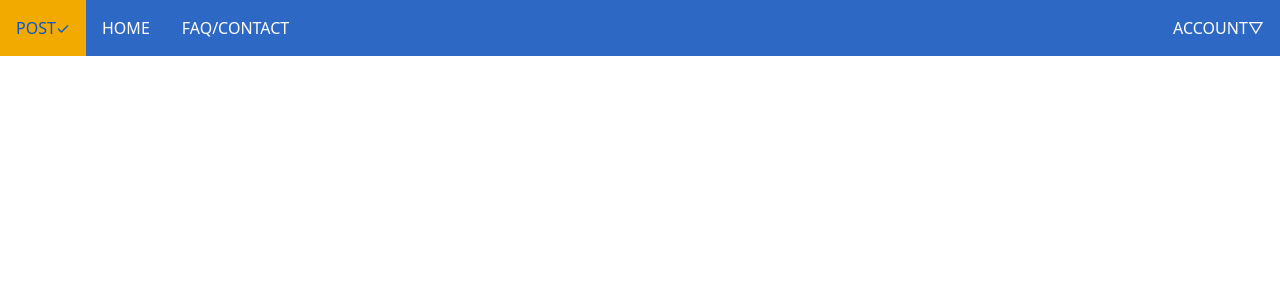
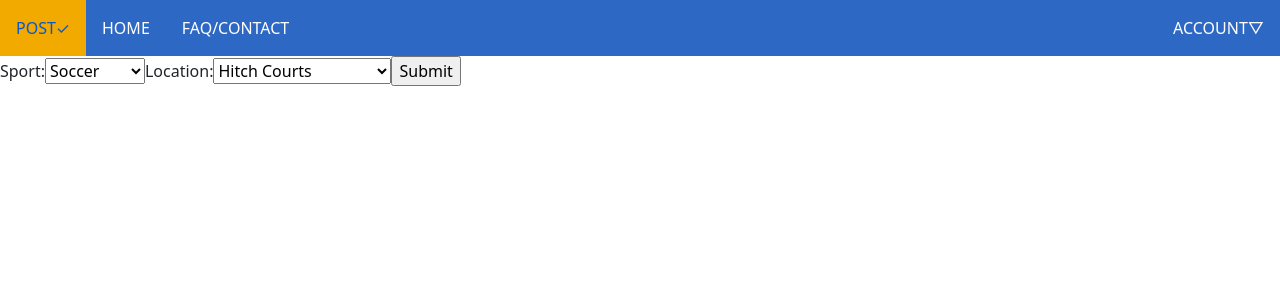
Before and after one commit to maxdalton01/bSports, a React (Create React App) app in the folder frontend/: page /Post in a window 1280 px wide. Shown: the top 300 px of the page. Built offline with nearby package versions, Linux system fonts and the light colour scheme.

Commit message:
Added framework for posting events

```diff
--- a/frontend/src/App.js
+++ b/frontend/src/App.js
@@ -6,6 +6,7 @@ import homePage from "./components/homePage";
 import {BrowserRouter, Route, Switch} from 'react-router-dom';
 import '../node_modules/bootstrap/dist/css/bootstrap.min.css';
 import CreateAcc from "./components/CreateAcc";
+import PostEvent from "./components/postEvent";
 import FAQ from "./components/FAQ";
 function App() {
 	return(
@@ -16,7 +17,7 @@ function App() {
 				<Route path = "/" exact component={homePage} />
 				<Route path = "/logout" exact/>
 				<Route path = "/Profile" exact component = {CreateAcc}/>
-				<Route path = "/Post" exact />
+				<Route path = "/Post" exact component={PostEvent} />
 			</Switch>
 		</BrowserRouter>
 	)
--- /dev/null
+++ b/frontend/src/components/postEvent.js
@@ -0,0 +1,63 @@
+import React, {Component} from "react";
+// import "./postEvent.css";
+
+class PostEvent extends Component {
+    constructor(props) {
+        super(props);
+        this.state = {
+            sport: 'soccer',
+            location: 'hitch'
+        };
+
+        this.handleSportChange = this.handleSportChange.bind(this);
+        this.handleLocationChange = this.handleLocationChange.bind(this);
+        this.handleSubmit = this.handleSubmit.bind(this);
+    }
+
+    handleSportChange(event) {
+        this.setState({sport: event.target.value});
+    }
+
+    handleLocationChange(event) {
+        this.setState({location: event.target.value});
+    }
+
+    handleSubmit(event) {
+        alert("Sport submitted: " + this.state.sport);
+        alert("Location submitted: " + this.state.location);
+        event.preventDefault();
+    }
+
+    render() {
+        return (
+            <form onSubmit={this.handleSubmit}>
+                <label >
+                    Sport:
+                    <select location={this.state.sport} onChange={this.handleSportChange}>
+                        <option value="soccer">Soccer</option>
+                        <option value="basketball">Basketball</option>
+                        <option value="baseball">Baseball</option>
+                        <option value="football">Football</option>
+                        <option value="volleyball">Volleyball</option>
+                        <option value="tennis">Tennis</option>
+                    </select>
+                </label>
+
+                <label>
+                    Location:
+                    <select location={this.state.location} onChange={this.handleLocationChange}>
+                        <option value="hitch">Hitch Courts</option>
+                        <option value="imfields">IM Fields</option>
+                        <option value="drake">Drake Stadium</option>
+                        <option value="sunsertrec">Sunset Rec</option>
+                        <option value="wooden">John Wooden Center</option>
+                    </select>
+                    <input type="submit" value="Submit" />
+                </label>
+
+            </form>
+        );
+    }
+}
+
+export default PostEvent;
```
